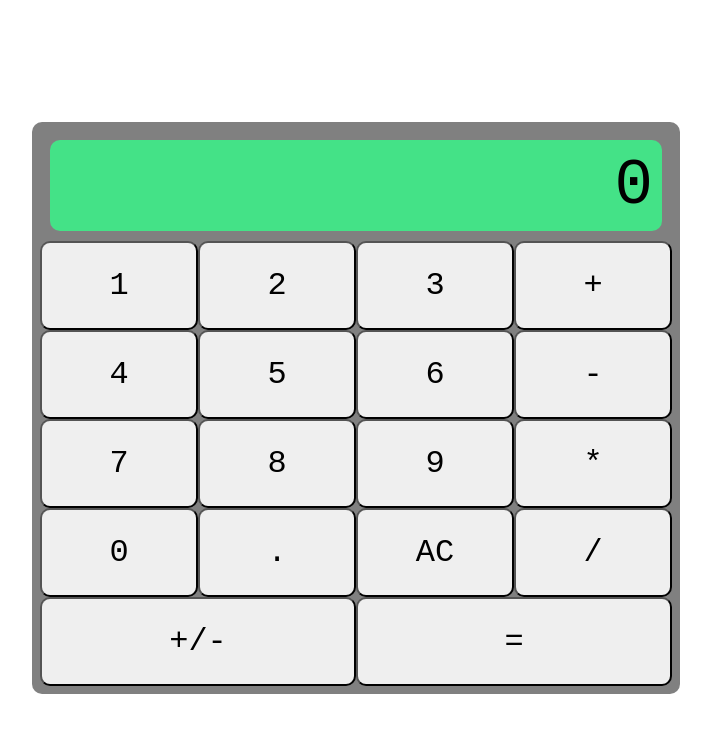
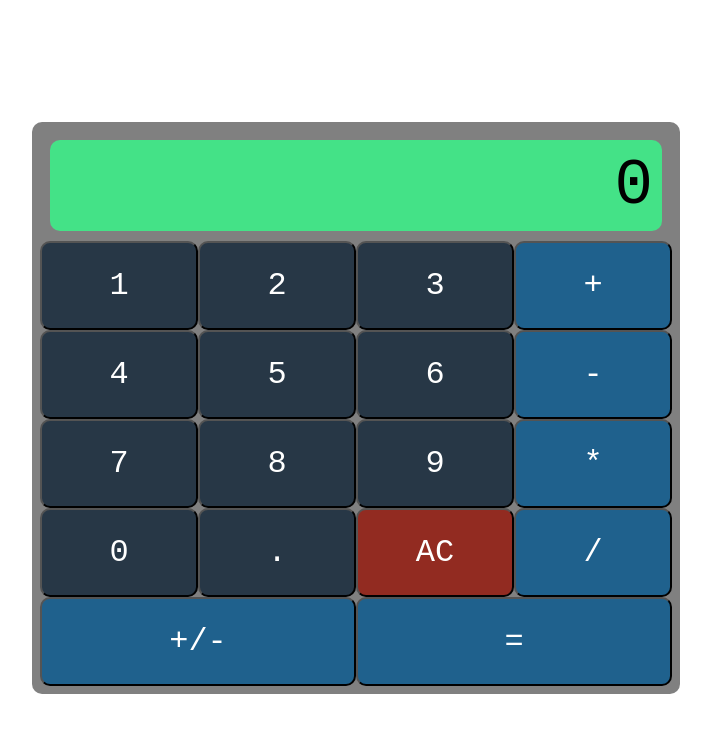
Before and after one commit to alienworld1/calculator, a plain HTML site: page index.html in a window 1280 px wide. Shown: the whole page, without its empty margins (284-995 px from the left). Drawn offline with Linux system fonts and the light colour scheme.

Commit message:
Color coded the calculator buttons

```diff
--- a/styles.css
+++ b/styles.css
@@ -35,4 +35,17 @@ button {
     border-radius: 10px;
     padding: 0.75em;
     flex: 1 1 25%;
+    color: white;
 }
+
+button.number {
+    background-color: #273746;
+}
+
+button.operator {
+    background-color: #1F618D;
+}
+
+button.clear {
+    background-color: #922B21;
+}
```
